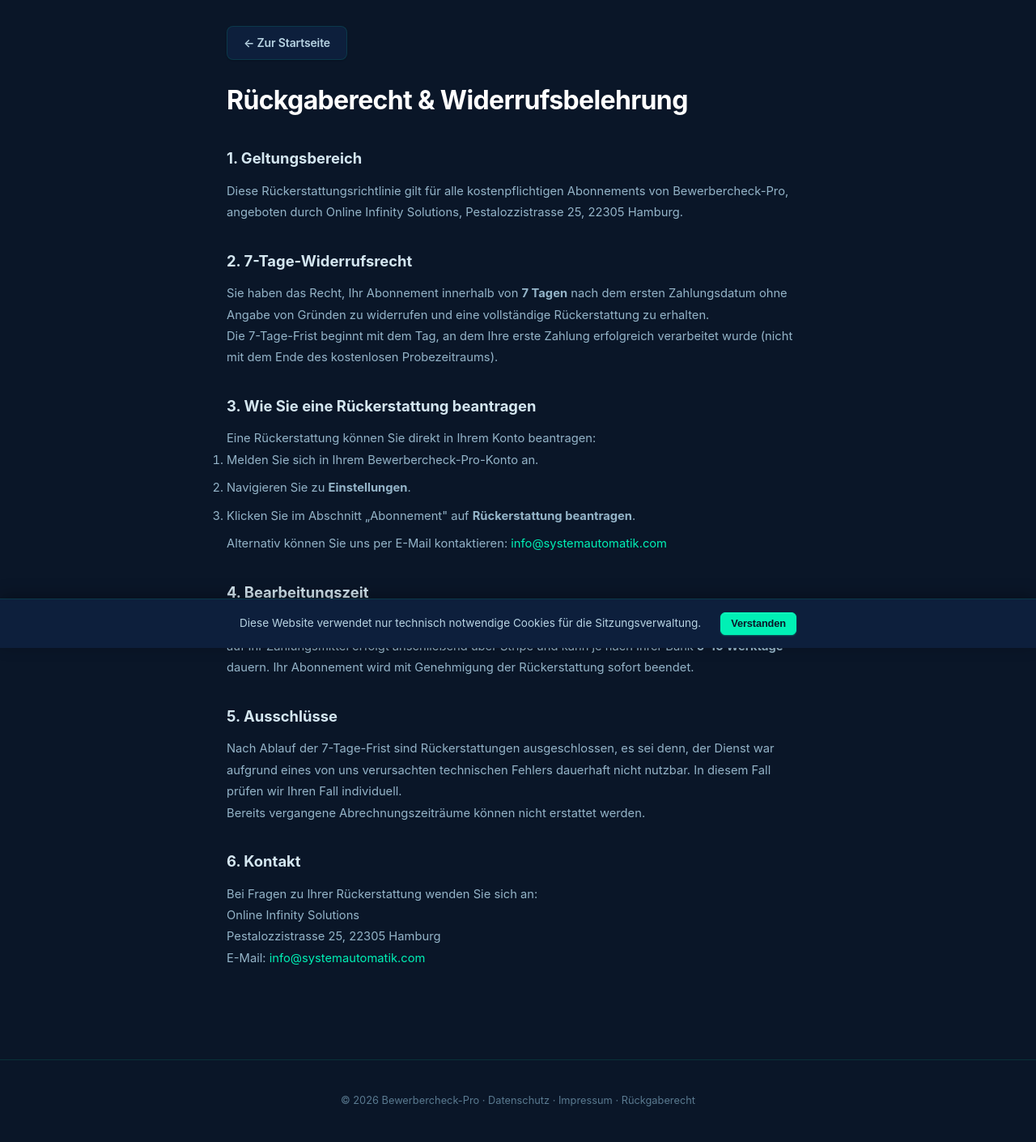
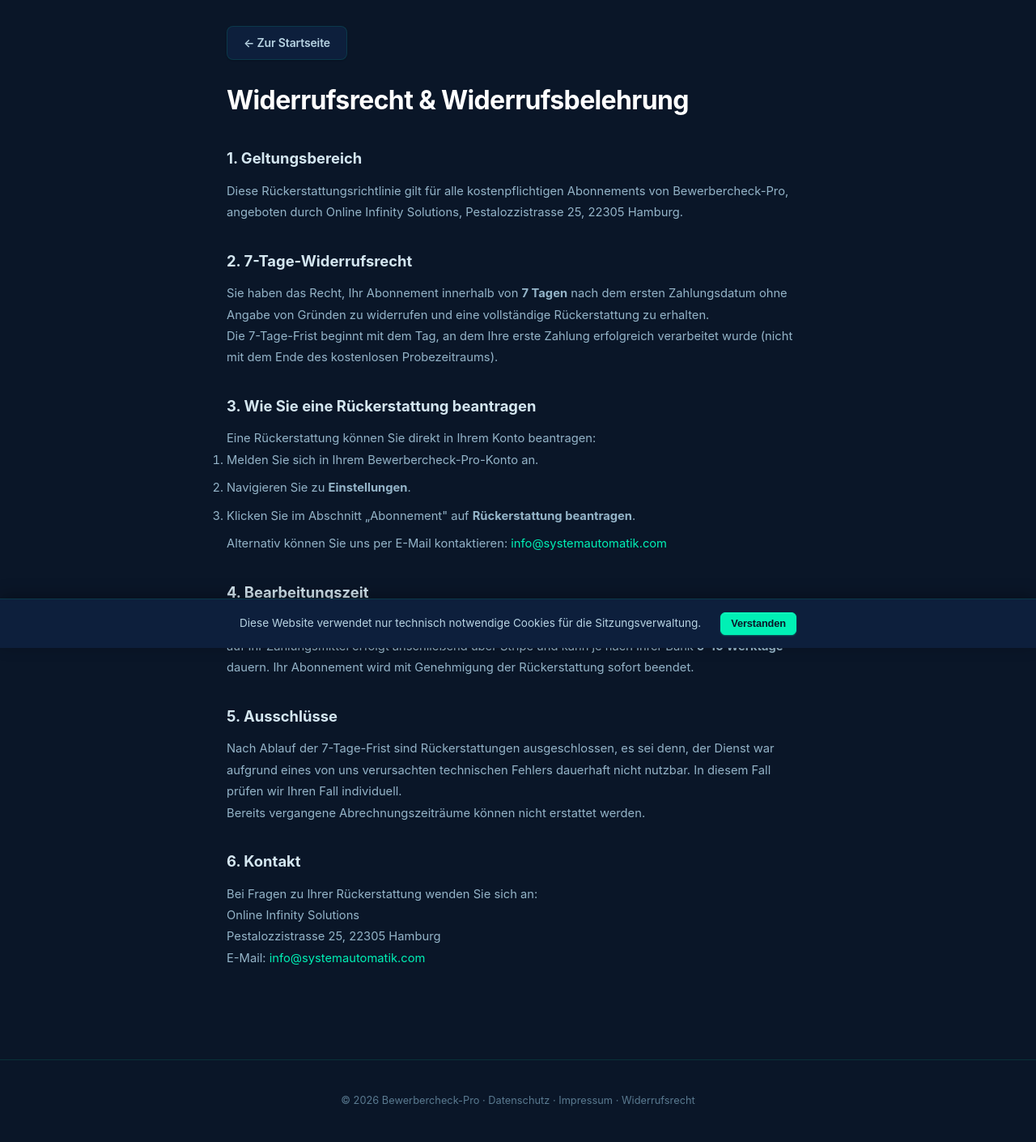
Before and after one commit to budsxbach/bewerbercheck-pro, a Flask app: page /rueckgaberecht in a window 1280 px wide. Shown: the whole page at 81% size. Run offline with Flask 3, Linux system fonts and the light colour scheme; some libraries are stand-ins or nearby versions.

Commit message:
UX: Rückgaberecht → Widerrufsrecht (Footer + Seite)
Co-Authored-By: Claude Sonnet 4.6 <noreply@anthropic.com>

```diff
--- a/templates/base.html
+++ b/templates/base.html
@@ -73,7 +73,7 @@
     </main>
 
     <footer class="footer">
-        <p>&copy; 2026 Bewerbercheck-Pro &middot; <a href="{{ url_for('datenschutz') }}">Datenschutz</a> &middot; <a href="{{ url_for('impressum') }}">Impressum</a> &middot; <a href="{{ url_for('rueckgaberecht') }}">Rückgaberecht</a></p>
+        <p>&copy; 2026 Bewerbercheck-Pro &middot; <a href="{{ url_for('datenschutz') }}">Datenschutz</a> &middot; <a href="{{ url_for('impressum') }}">Impressum</a> &middot; <a href="{{ url_for('rueckgaberecht') }}">Widerrufsrecht</a></p>
     </footer>
 
     <!-- Cookie-Banner (nur Session-Cookies) -->
--- a/templates/rueckgaberecht.html
+++ b/templates/rueckgaberecht.html
@@ -1,10 +1,10 @@
 {% extends "base.html" %}
-{% block title %}Rückgaberecht – Bewerbercheck-Pro{% endblock %}
+{% block title %}Widerrufsrecht – Bewerbercheck-Pro{% endblock %}
 
 {% block content %}
 <div class="legal-page">
     <a href="{{ url_for('landing') }}" class="btn btn-outline" style="margin-bottom:1.5rem;display:inline-block;">&larr; Zur Startseite</a>
-    <h1>Rückgaberecht &amp; Widerrufsbelehrung</h1>
+    <h1>Widerrufsrecht &amp; Widerrufsbelehrung</h1>
 
     <h2>1. Geltungsbereich</h2>
     <p>
```
